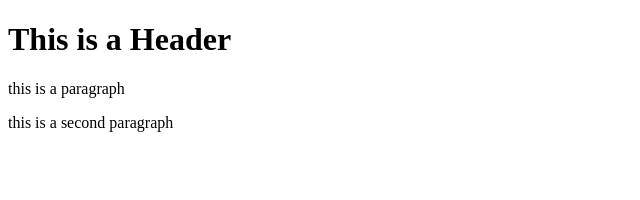
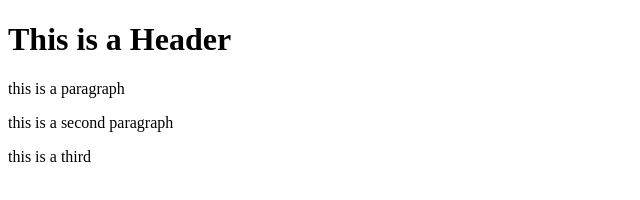
Before and after one commit to nishantgurungatgit/git-test, a website: page index.html in a window 1280 px wide. Shown: the whole page, without its empty margins (0-640 px from the left). Drawn offline with Linux system fonts and the light colour scheme.

Commit message:
fourth commit

```diff
--- a/index.html
+++ b/index.html
@@ -7,5 +7,6 @@
         <h1>This is a Header</h1>
         <p>this is a paragraph</p>
         <p>this is a second paragraph</p>
+        <p>this is a third </p>
     </body>
 </html>
```
Also changed, not shown: package.json (added, +24 -0 lines), 2 other files.
